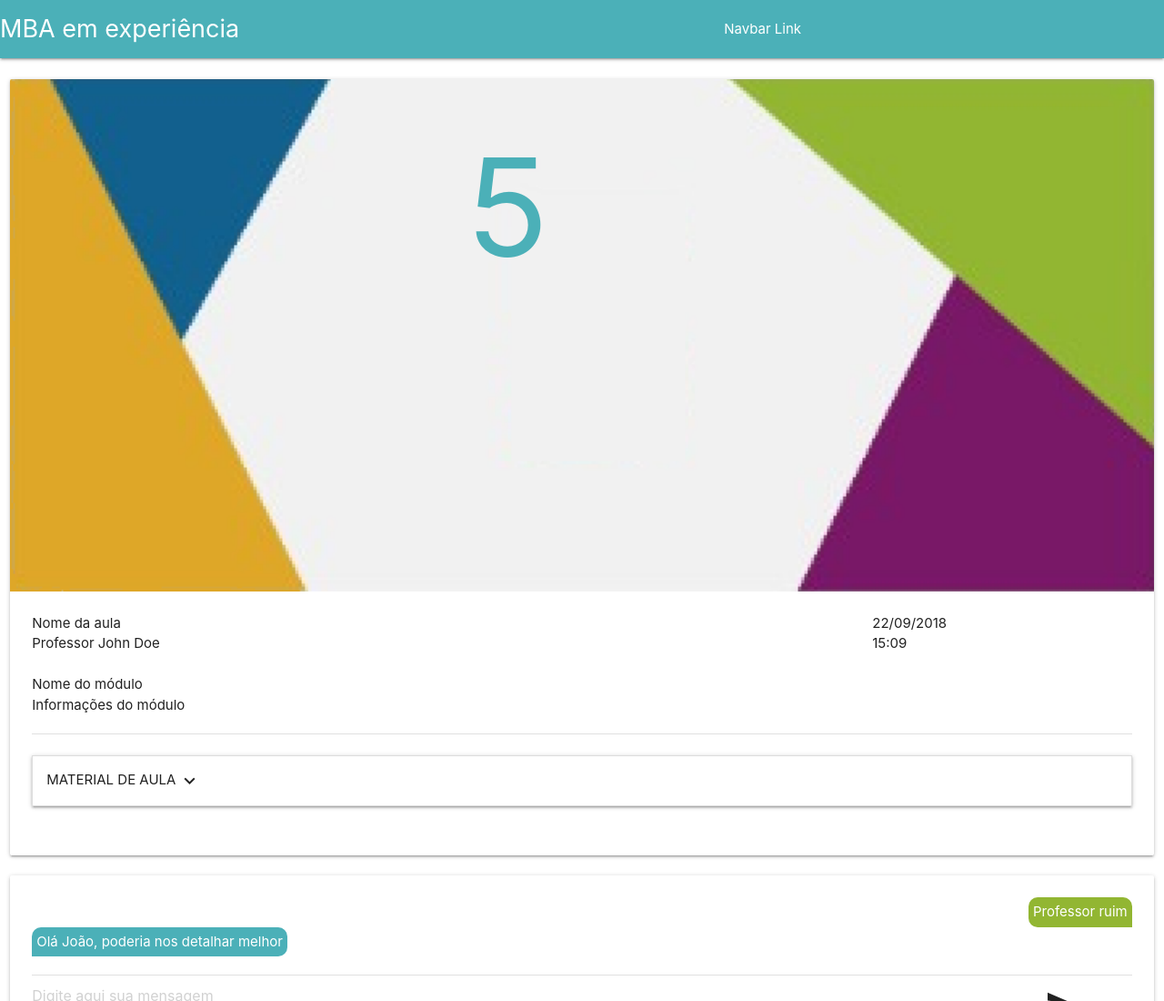
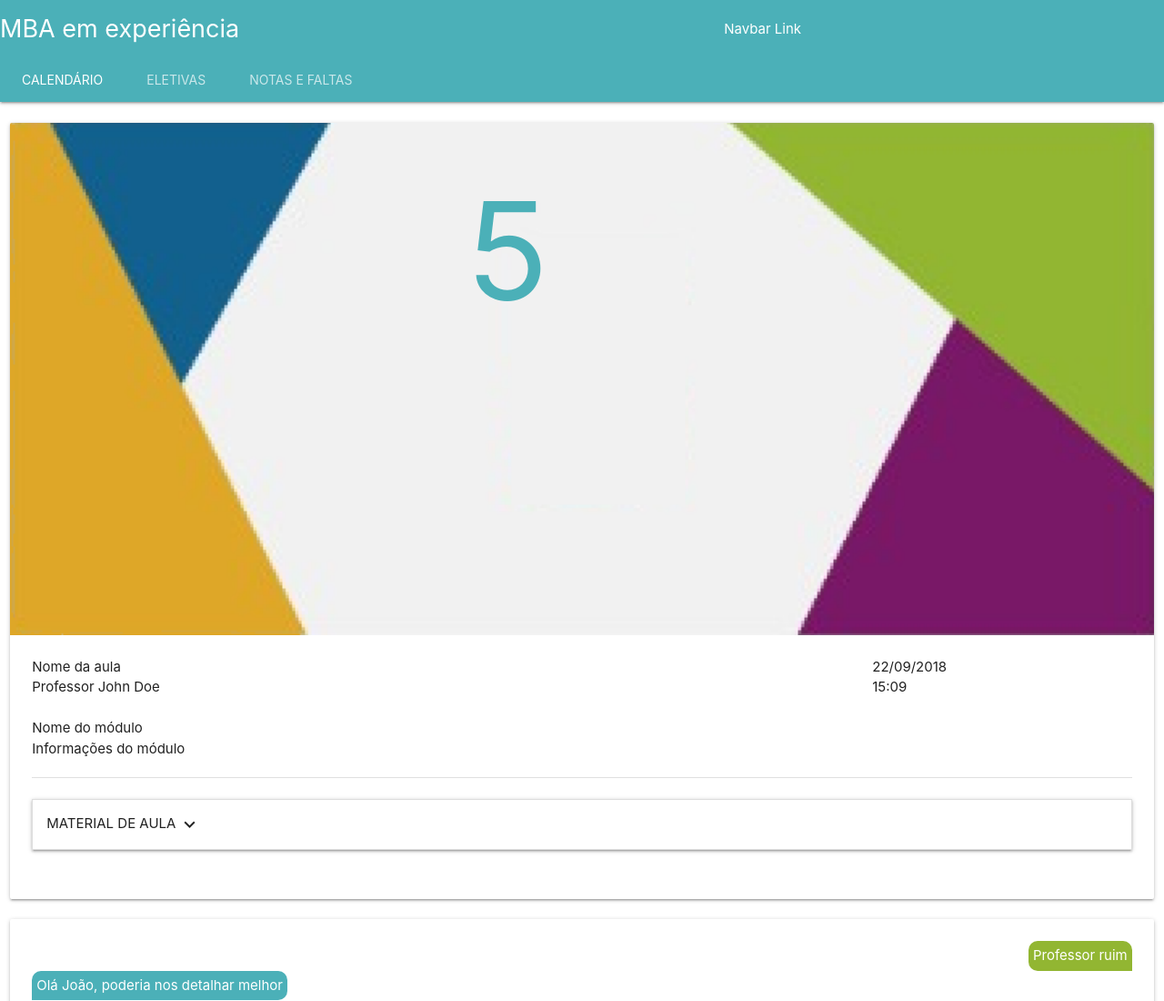
Before and after one commit to acqfel/class-msg, a plain HTML site: page index.html in a window 1280 px wide. Shown: the top 1100 px of the page at 91% size. Drawn offline with nearby package versions, Linux system fonts and the light colour scheme.

Commit message:
Added: navbar with tabs.

```diff
--- a/index.html
+++ b/index.html
@@ -11,7 +11,7 @@
   <link href="css/style.css" type="text/css" rel="stylesheet" media="screen,projection"/>
 </head>
 <body>
-  <nav class="nav-bg navtext" role="navigation">
+  <nav class="nav-extended nav-bg navtext" role="navigation">
     <div class="nav-wrapper container left"><a href="#" class="brand-logo">MBA em experiência</a>
       <ul class="right hide-on-med-and-down">
         <li><a href="#">Navbar Link</a></li>
@@ -23,6 +23,13 @@
       <a href="#" data-target="nav-mobile" class="sidenav-trigger">
         <i class="material-icons">menu</i>
       </a>
+    </div>
+    <div class="nav-content">
+      <ul class="tabs tabs-transparent">
+        <li class="tab"><a class="active" href="#test1">CALENDÁRIO</a></li>
+        <li class="tab"><a href="#test2">ELETIVAS</a></li>
+        <li class="tab"><a href="#test3">NOTAS E FALTAS</a></li>
+      </ul>
     </div>
   </nav>
 
```
